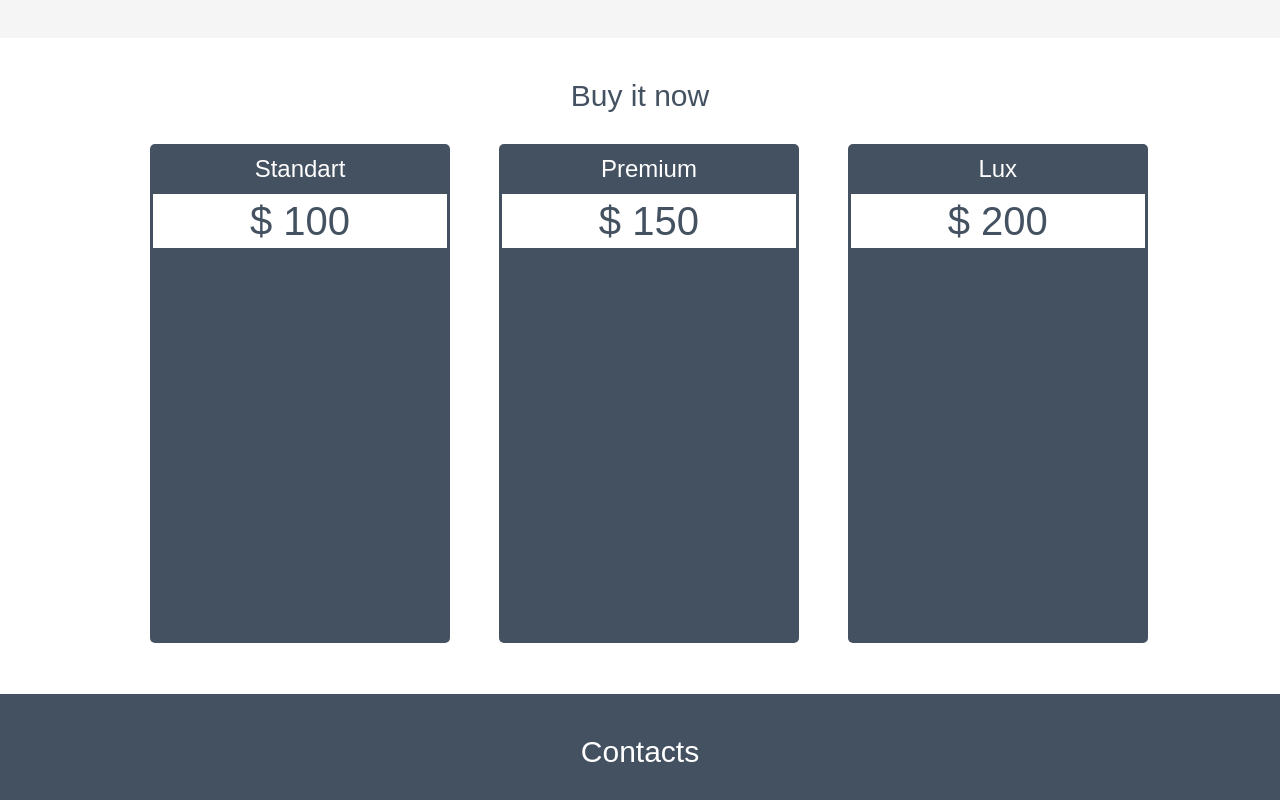
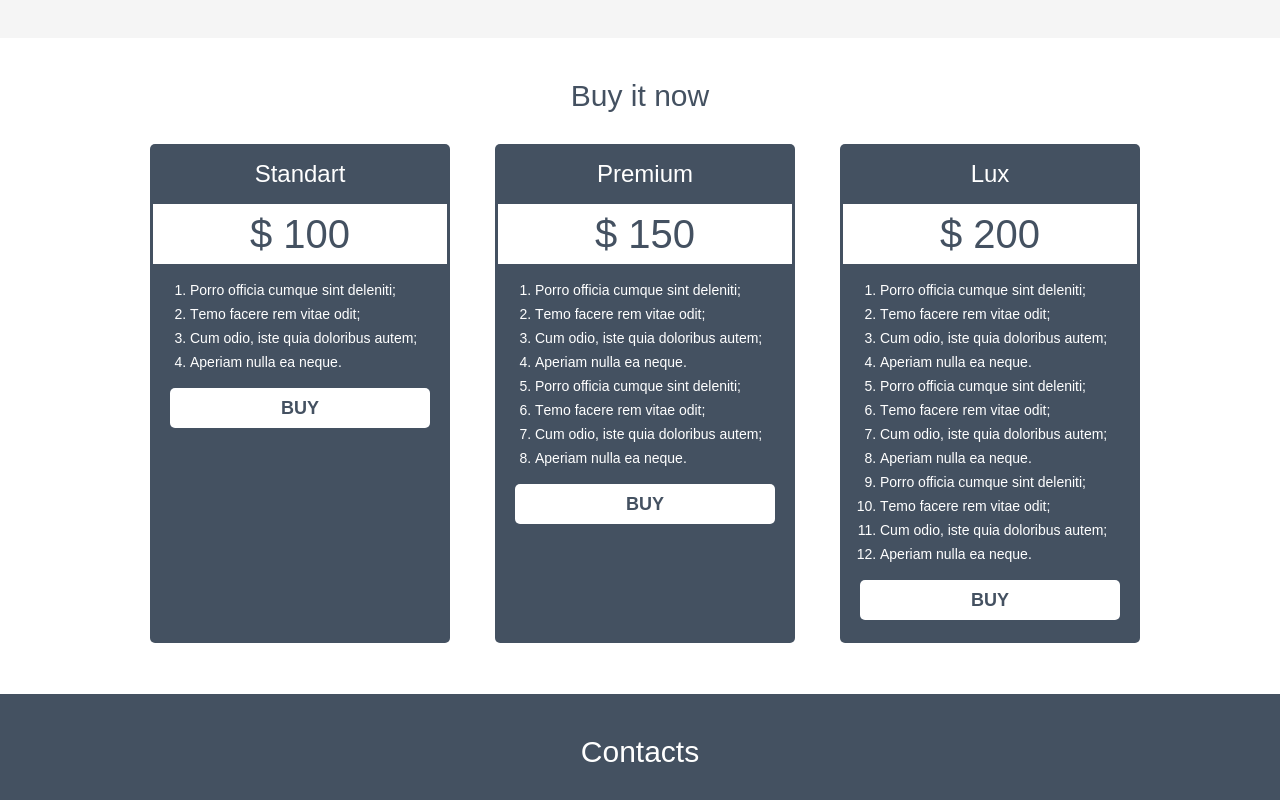
Before and after one commit to johnyrunman/landingpage2, a plain HTML site: page index.html in a window 1280 px wide. Shown: the part 1958-2758 px from the top of the page. Drawn offline with Linux system fonts and the light colour scheme.

Commit message:
add list

```diff
--- a/css/sass/main.sass
+++ b/css/sass/main.sass
@@ -181,20 +181,21 @@ footer
 
 .buy
 	.column
-		text-align: center
+		float: left
 		height: 499px
 		width: 300px
 		margin-right: 45px
 		background: $blue-color
-		display: inline-block
 		border-radius: 5px
 		h3
+			text-align: center
 			color: #fff
-			margin: 10px
+			margin: 15px
 	.prices
 		margin-left: 100px
 	h1
-		padding: 12px
+		text-align: center
+		padding: 15px
 		font-size: 40px
 		color: $blue-color
 		line-height: 30px
@@ -202,3 +203,18 @@ footer
 		margin-left: 3px
 		width: 294px
 		background-color: #FFF
+	li
+		font-size: 14px
+		color: #fff
+		line-height: 24px
+	button
+		height: 40px
+		width: 260px
+		margin: 0 20px
+		border-radius: 5px
+		border: none
+		background: #fff
+		color: $blue-color
+		font-size: 18px;
+		font-weight: bold;
+		line-height: 18px;
--- a/index.html
+++ b/index.html
@@ -149,35 +149,74 @@
 	</section>
 
 	<section class="buy">
+
 		<h2>Buy it now</h2>
+
 		<div class="prices">
+
 			<div class="column">
 				<h3>Standart</h3>
 				<div class="price">
 					<h1>$ 100</h1>
 				</div>
-			<!--
 				<ol>
 					<li>Porro officia cumque sint deleniti;</li>
 					<li>Тemo facere rem vitae odit;</li>
 					<li>Cum odio, iste quia doloribus autem;</li>
 					<li>Aperiam nulla ea neque.</li>
 				</ol>
-			-->
+				<button class="btn">
+					BUY
+				</button>
 		</div>
+
 		<div class="column">
 			<h3>Premium</h3>
 			<div class="price">
 				<h1>$ 150</h1>
 			</div>
+			<ol>
+				<li>Porro officia cumque sint deleniti;</li>
+				<li>Тemo facere rem vitae odit;</li>
+				<li>Cum odio, iste quia doloribus autem;</li>
+				<li>Aperiam nulla ea neque.</li>
+				<li>Porro officia cumque sint deleniti;</li>
+				<li>Тemo facere rem vitae odit;</li>
+				<li>Cum odio, iste quia doloribus autem;</li>
+				<li>Aperiam nulla ea neque.</li>
+			</ol>
+			<button class="btn">
+				BUY
+			</button>
 		</div>
+
 		<div class="column">
 			<h3>Lux</h3>
 			<div class="price">
 				<h1>$ 200</h1>
 			</div>
+			<ol>
+				<li>Porro officia cumque sint deleniti;</li>
+				<li>Тemo facere rem vitae odit;</li>
+				<li>Cum odio, iste quia doloribus autem;</li>
+				<li>Aperiam nulla ea neque.</li>
+				<li>Porro officia cumque sint deleniti;</li>
+				<li>Тemo facere rem vitae odit;</li>
+				<li>Cum odio, iste quia doloribus autem;</li>
+				<li>Aperiam nulla ea neque.</li>
+				<li>Porro officia cumque sint deleniti;</li>
+				<li>Тemo facere rem vitae odit;</li>
+				<li>Cum odio, iste quia doloribus autem;</li>
+				<li>Aperiam nulla ea neque.</li>
+			</ol>
+			<button class="btn">
+			BUY
+		</button>
 		</div>
+
+
 	</div>
+
 </section>
 
 <footer>
```
Also changed, not shown: css/main.css.
